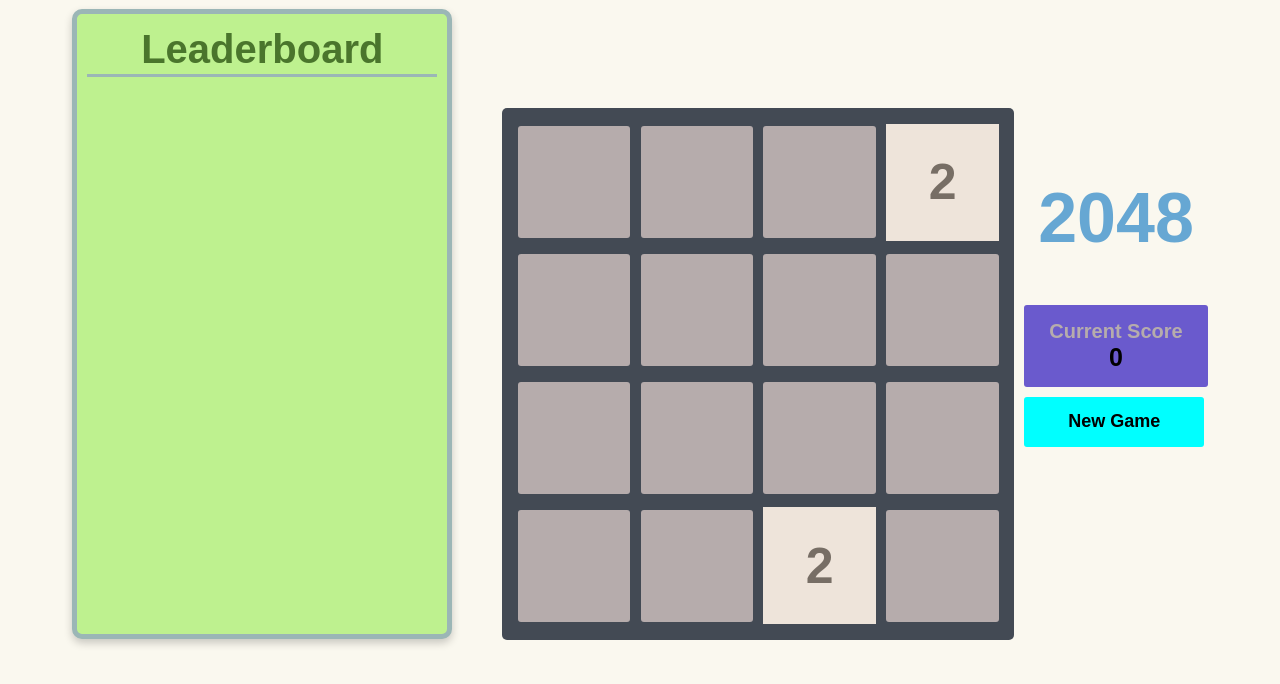
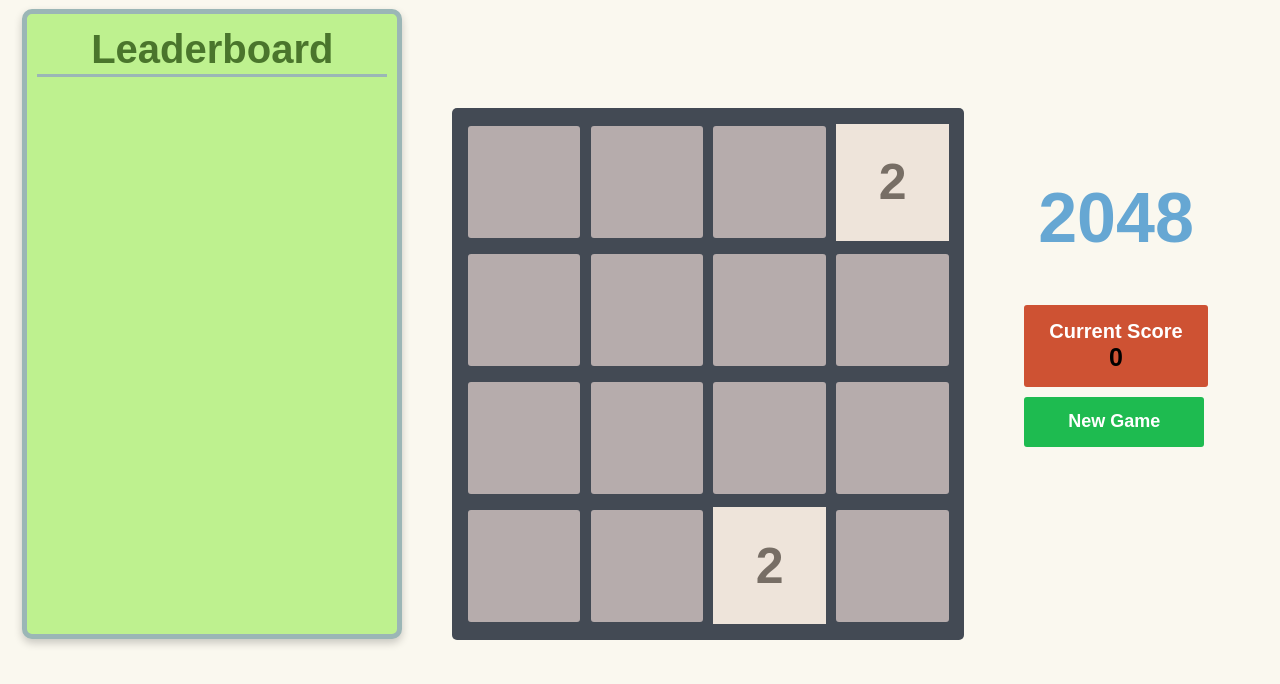
Before and after one commit to bennfsx/GA-Project1, a plain HTML site: page index.html in a window 1280 px wide. Drawn offline with Linux system fonts and the light colour scheme.

Commit message:
Minor changes to css and markdown

```diff
--- a/css/style.css
+++ b/css/style.css
@@ -52,7 +52,6 @@ body {
   border: 2px solid #a5c9a5;
 }
 
-
 .container {
   position: relative;
   display: flex;
@@ -89,6 +88,7 @@ body {
 
 .elementContainer {
   margin-bottom: 70px;
+  padding: 50px;
 }
 
 .title {
@@ -106,7 +106,7 @@ h1 {
 .scoreElementContainer {
   display: flex;
   flex-direction: column;
-  background-color: slateblue;
+  background-color: rgb(206, 82, 51);
   padding: 15px 25px;
   font-size: 25px;
   font-weight: bold;
@@ -117,7 +117,7 @@ h1 {
 }
 
 #scoreLabel {
-  color: rgb(182, 172, 172);
+  color: rgb(255, 255, 255);
   font-size: 20px;
 }
 
@@ -127,12 +127,13 @@ button {
   outline: none;
   font-size: large;
   font-weight: bold;
-  background-color: aqua;
+  background-color: rgb(30, 187, 80);
   border: none;
   border-radius: 3px;
   margin-left: 10px;
   margin-top: 10px;
   cursor: pointer;
+  color: white;
 }
 
 .tile {
```
Also changed, not shown: img/GameScreen.png (added), 1 other file.
